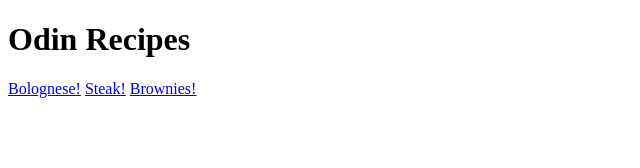
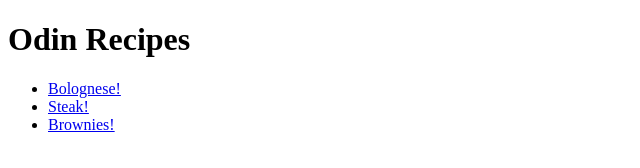
Before and after one commit to nearlyblessed/odin-recipes, a plain HTML site: page index.html in a window 1280 px wide. Shown: the whole page, without its empty margins (0-640 px from the left). Drawn offline with Linux system fonts and the light colour scheme.

Commit message:
made a list on homepage

```diff
--- a/index.html
+++ b/index.html
@@ -7,8 +7,10 @@
 </head>
 <body>
     <H1>Odin Recipes</H1>
-    <a href="recipes/bolognese.html">Bolognese!</a>
-    <a href="recipes/steak.html">Steak!</a>
-    <a href="recipes/brownies.html">Brownies!</a>
+    <ul>
+        <li><a href="recipes/bolognese.html">Bolognese!</a></li>
+        <li><a href="recipes/steak.html">Steak!</a></li>
+        <li><a href="recipes/brownies.html">Brownies!</a></li>
+    </ul>
 </body>
 </html>
```
